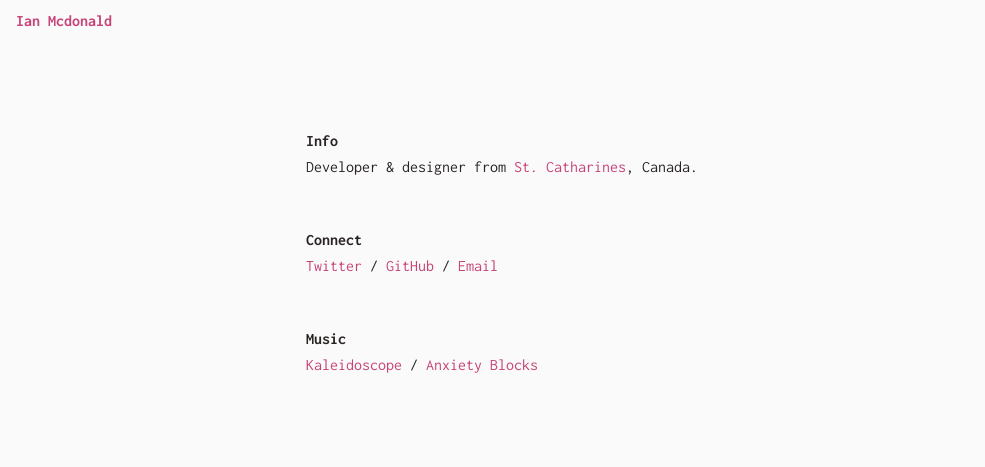
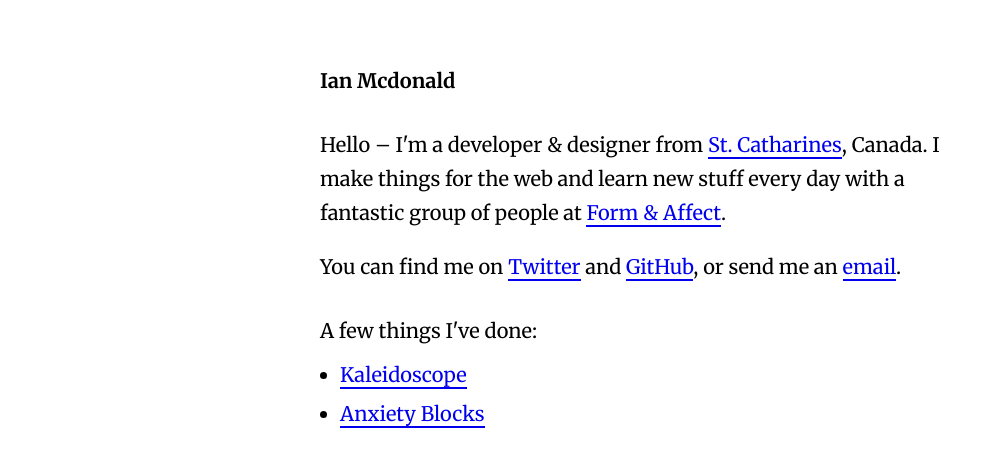
Before and after one commit to ianmcdonald/ianmcdonald.github.io, a Jekyll site: the page index.html, which Jekyll copies as it is, in a window 1280 px wide. Shown: the top 467 px of the page, without its empty margins (0-985 px from the left). Built offline with Jekyll 4.4.1, drawn with Linux system fonts in a browser that asks for light colours.

Commit message:
new look webpage

```diff
--- a/README.org
+++ b/README.org
@@ -1,2 +1,2 @@
 #+TITLE: Ian Mcdonald
-Very WIP.
+My personal webpage.
--- a/index.html
+++ b/index.html
@@ -1,29 +1,72 @@
----
-layout: default
----
-<main class="home">
-    <h2>Info</h2>
-    <p>Developer &amp; designer from <a href="//en.wikipedia.org/wiki/St._Catharines">St. Catharines</a>, Canada.</p>
-    <h2>Connect</h2>
-    <ul class="connect">
-        <li><a href="http://twitter.com/ianmcdonald_">Twitter</a> /</li>
-        <li><a href="http://github.com/ianmcdonald">GitHub</a> /</li>
-        <li><a href="mailto:iangregoryjames@gmail.com">Email</a></li>
-    </ul>
-    <!-- <nav>
-         <h2>Posts</h2>
-         <ul class="post-list">{% for post in site.posts %}
-         <li>
-         <span>{{ post.date | date: "%d.%m.%Y" }}</span>
-         <a href="{{ post.url | prepend: site.baseurl }}">{{ post.title }}</a>
-         </li>{% endfor %}
-         </ul>
-         </nav> -->
-    <div class="projects">
-        <h2>Music</h2>
-        <ul class="connect">
-            <li><a href="http://ianmcdonald.ca/kaleidoscope/">Kaleidoscope</a> /</li>
-            <li><a href="http://ianmcdonald.ca/anxiety-blocks/">Anxiety Blocks</a></li>
+<!DOCTYPE html>
+<html>
+    <head>
+        <meta charset="utf-8">
+        <meta http-equiv="X-UA-Compatible" content="IE=edge">
+	<meta name="viewport" content="width=device-width, initial-scale=1 user-scalable=no">
+	<title>Ian Mcdonald</title>
+	<meta name="description" content="Ian Mcdonald is a designer and developer from St. Catharines, Canada.">
+	<link href='https://fonts.googleapis.com/css?family=Merriweather:400,700' rel='stylesheet' type='text/css'>
+        <style>
+         html, body, div, span, h1, h2, h3, p, pre, a, img, ul, li {
+             margin: 0;
+             padding: 0;
+             border: 0;
+             font-size: 100%;
+             font: inherit;
+             vertical-align: baseline;
+         }
+         body {
+             font-size: 16px;
+             line-height: 1.7;
+             font-family: 'Merriweather', serif;
+             font-weight: 400;
+             background: white;
+             max-width: 40em;
+             margin: 4em auto 0 auto;
+             padding: 0 1.5em;
+         }
+         ul {
+             padding-left: 1em;
+             margin-bottom: 1em;
+             font-size: 1.25em;
+         }
+         li {
+             margin: 0.25em 0;
+         }
+         h1 {
+             margin: 1.5em 0;
+             font-size: 1.25em;
+             font-weight: 700;
+         }
+         h2 {
+             font-size: 1.25em;
+             margin: 1.5em 0 0.5em 0;
+         }
+         p {
+             font-size: 1.25em;
+             margin-bottom: 1em;
+         }
+         a {
+             text-decoration: none;
+             border-bottom: 0.125em solid;
+         }
+         img {
+             max-width: 100%;
+             height: auto;
+             width: 100%;
+         }
+        </style>
+    </head>
+    <body>
+        <h1>Ian Mcdonald</h1>
+	<p>Hello &ndash; I'm a developer &amp; designer from <a href="//en.wikipedia.org/wiki/St._Catharines">St.&nbsp;Catharines</a>, Canada. I make things for the web and learn new stuff every day with a fantastic group of people at <a href="//formandaffect.com">Form &amp; Affect</a>.</p>
+        <p>You can find me on <a href="//twitter.com/ianmcdonald_">Twitter</a> and <a href="//github.com/ianmcdonald">GitHub</a>, or send me an <a href="mailto:iangregoryjames@gmail.com">email</a>.</p>
+        <h2>A few things I've done:</h2>
+        <ul>
+            <li><a href="//ianmcdonald.ca/kaleidoscope/">Kaleidoscope</a></li>
+	    <li><a href="//ianmcdonald.ca/anxiety-blocks/">Anxiety Blocks</a></li>
         </ul>
-    </div>
-</main>
+	<script>(function(i,s,o,g,r,a,m){i['GoogleAnalyticsObject']=r;i[r]=i[r]||function(){(i[r].q=i[r].q||[]).push(arguments)},i[r].l=1*new Date();a=s.createElement(o),m=s.getElementsByTagName(o)[0];a.async=1;a.src=g;m.parentNode.insertBefore(a,m)})(window,document,'script','//www.google-analytics.com/analytics.js','ga');ga('create', 'UA-39674900-1', 'auto');ga('send', 'pageview');</script>
+    </body>
+</html>
```
Also changed, not shown: index_old.html (added, +29 -0 lines), favicon.ico (added).
